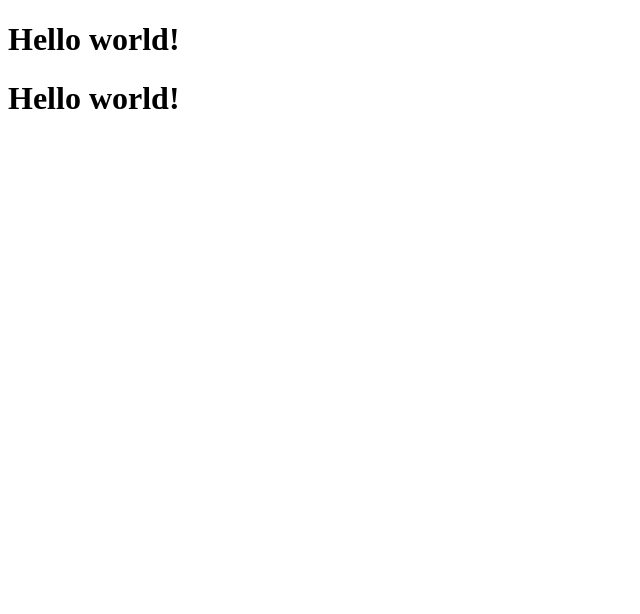
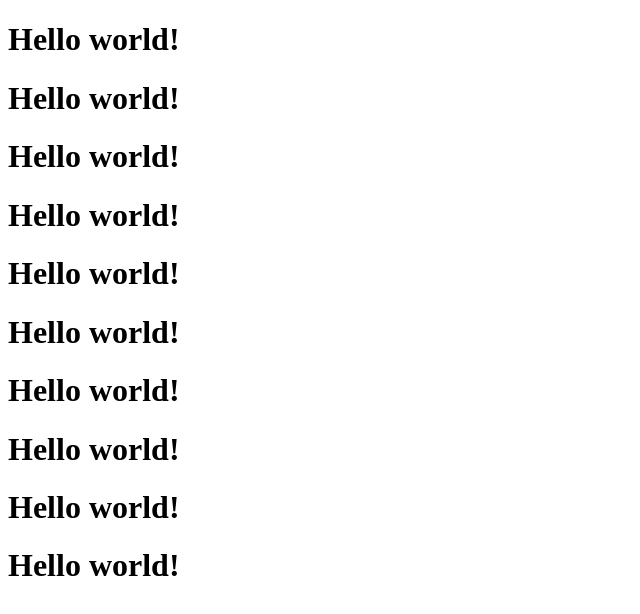
Before and after one commit to Pablorunni/core_hw1, a plain HTML site: page index.html in a window 1280 px wide. Shown: the whole page, without its empty margins (0-640 px from the left). Drawn offline with Linux system fonts and the light colour scheme.

Commit message:
index.html

```diff
--- a/index.html
+++ b/index.html
@@ -10,6 +10,14 @@
 <body>
     <h1>Hello world!</h1>
     <h1>Hello world!</h1>
+    <h1>Hello world!</h1>
+    <h1>Hello world!</h1>
+    <h1>Hello world!</h1>
+    <h1>Hello world!</h1>
+    <h1>Hello world!</h1>
+    <h1>Hello world!</h1>
+    <h1>Hello world!</h1>
+    <h1>Hello world!</h1>
 </body>
 
 </html>
```
